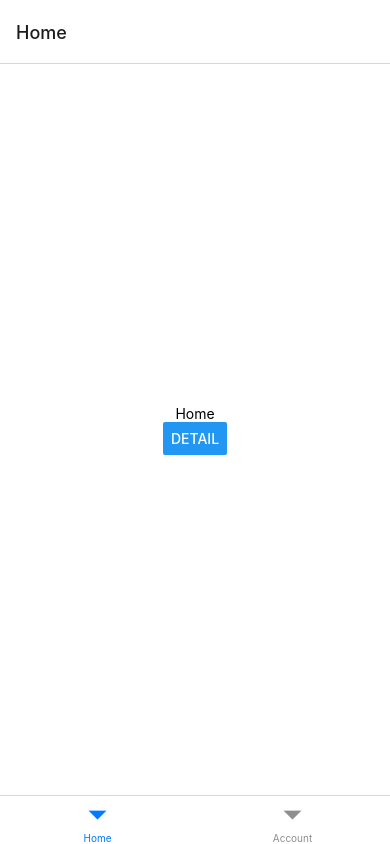
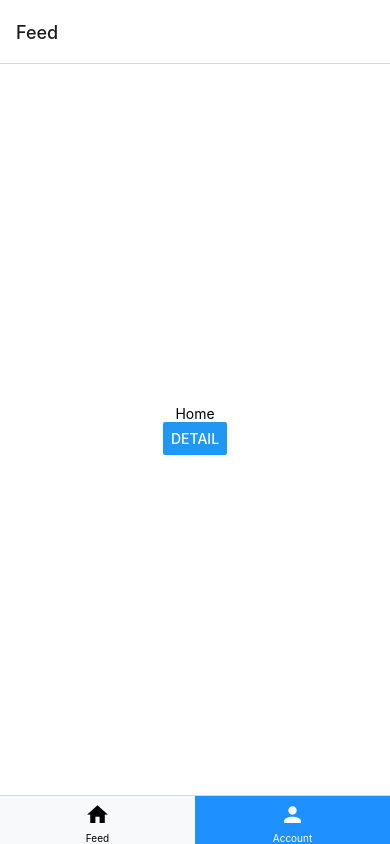
Before and after one commit to SaishJ/React-Navigation, a React Native app: screen / in a window 390 px wide. Built offline with nearby package versions, Linux system fonts and the light colour scheme.

Commit message:
:construction_worker: Nesting Navigator
Nesting Navigator

```diff
--- a/App.js
+++ b/App.js
@@ -2,6 +2,7 @@ import { Button, StyleSheet, Text, View } from "react-native";
 import { NavigationContainer } from "@react-navigation/native";
 import { createNativeStackNavigator } from "@react-navigation/native-stack";
 import { createBottomTabNavigator } from "@react-navigation/bottom-tabs";
+import { MaterialCommunityIcons } from "@expo/vector-icons";
 
 const Home = ({ navigation }) => (
   <View style={styles.container}>
@@ -50,6 +51,7 @@ const Navigator = () => {
           // Apply only single screen
           headerStyle: { backgroundColor: "#f8f9fa" },
           headerTintColor: "dodgerblue",
+          headerShown: false,
         }}
       />
       <Stack.Screen
@@ -66,9 +68,32 @@ const Tab = createBottomTabNavigator();
 
 const TabNavigator = () => {
   return (
-    <Tab.Navigator>
-      <Tab.Screen name="Home" component={Home} />
-      <Tab.Screen name="Account" component={Account} />
+    <Tab.Navigator
+      screenOptions={{
+        tabBarActiveBackgroundColor: "#f8f9fa",
+        tabBarActiveTintColor: "black",
+        tabBarInactiveBackgroundColor: "dodgerblue",
+        tabBarInactiveTintColor: "#fff",
+      }}
+    >
+      <Tab.Screen
+        name="Feed"
+        component={Navigator}
+        options={{
+          tabBarIcon: ({ color, size }) => (
+            <MaterialCommunityIcons name="home" size={size} color={color} />
+          ),
+        }}
+      />
+      <Tab.Screen
+        name="Account"
+        component={Account}
+        options={{
+          tabBarIcon: ({ size, color }) => (
+            <MaterialCommunityIcons name="account" size={size} color={color} />
+          ),
+        }}
+      />
     </Tab.Navigator>
   );
 };
```
Also changed, not shown: 1 other file (tests, documents, lock files or other folders).
